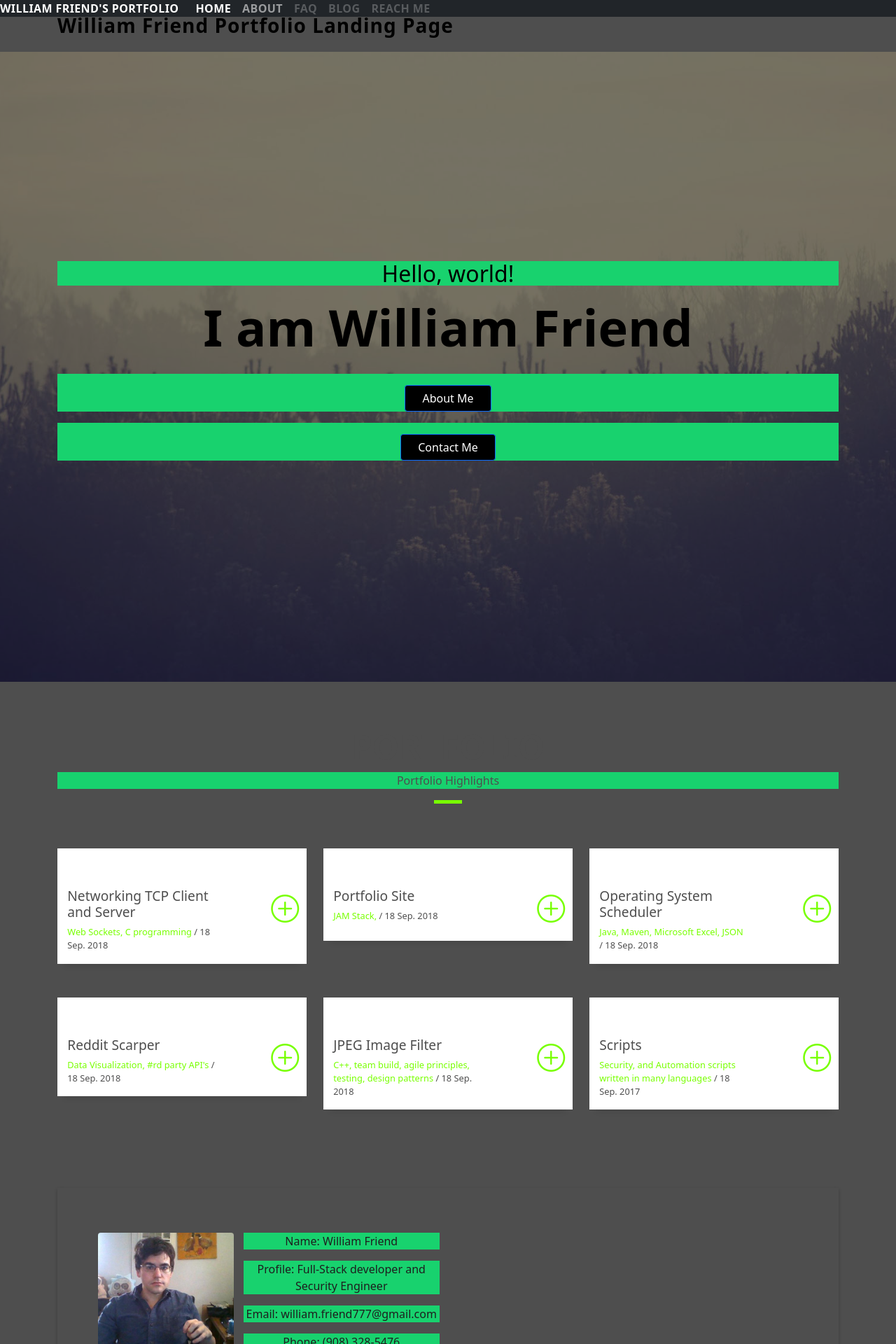
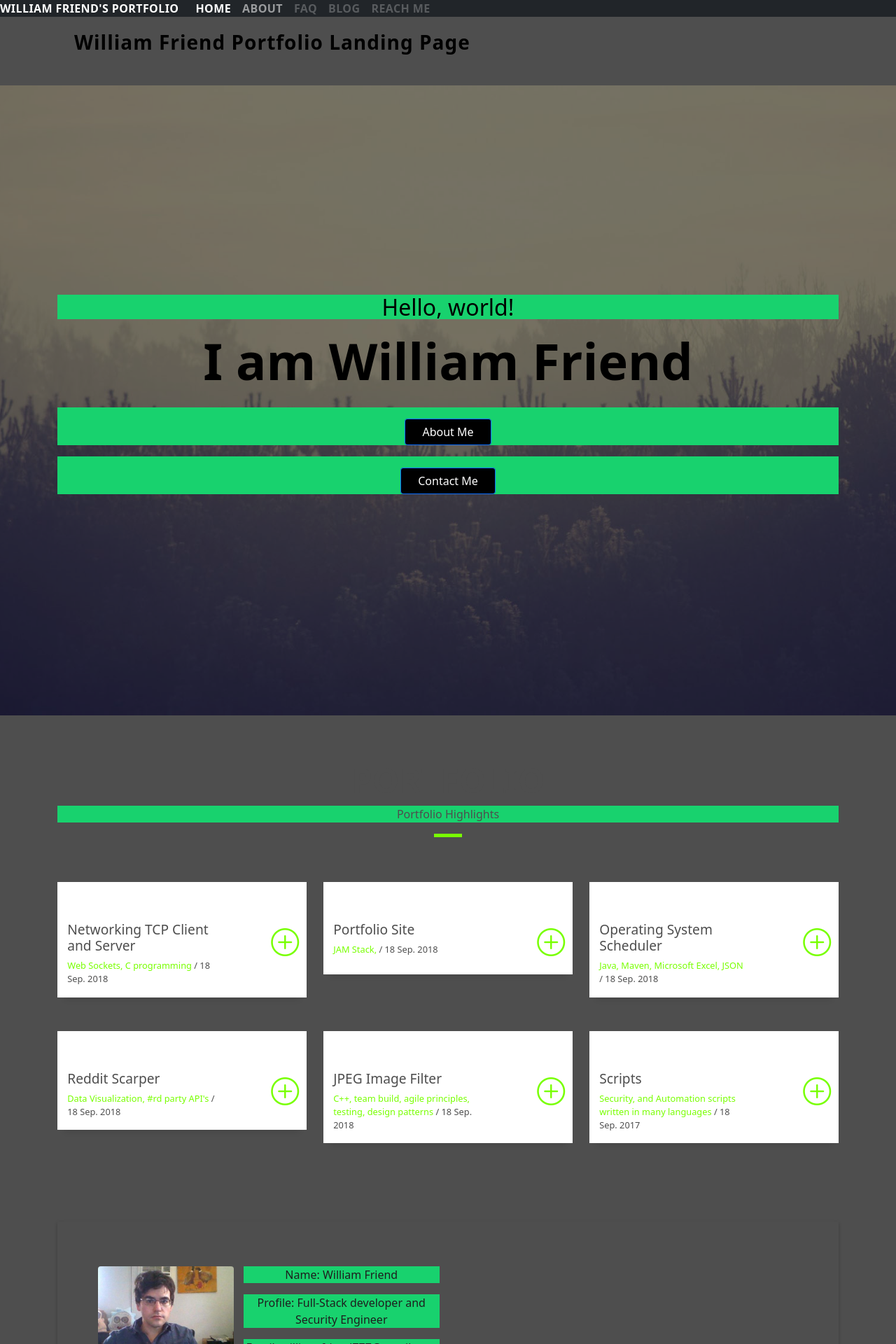
Before and after one commit to William0Friend/william0friend.github.io, a Jekyll site: the page built from index.html, in a window 1280 px wide. Shown: the top 1920 px of the page at 70% size. Built offline with Jekyll 4.4.1, drawn with Linux system fonts in a browser that asks for light colours.

Commit message:
update index/html

```diff
--- a/_layouts/index.html
+++ b/_layouts/index.html
@@ -13,7 +13,7 @@
     <header id="header" class="absolute-top">
     <div class="container d-flex align-items-center justify-content-between">
 
-      <h1 class="logo"><a href="index.html">William Friend Portfolio Landing Page</a></h1>
+      <h1 class="logo m-4"><a href="index.html">William Friend Portfolio Landing Page</a></h1>
 
     {% include navbar.html %}
 
```
